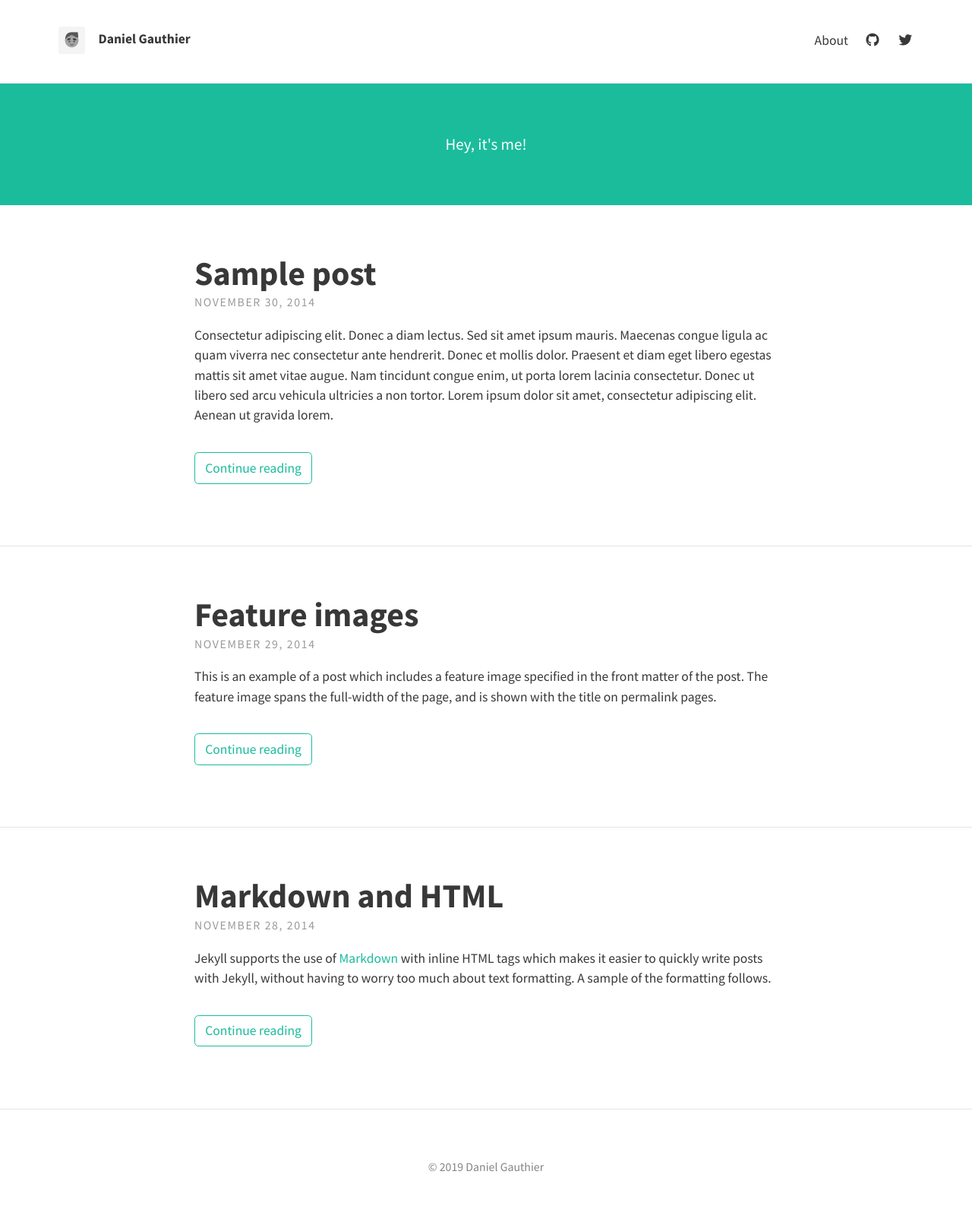
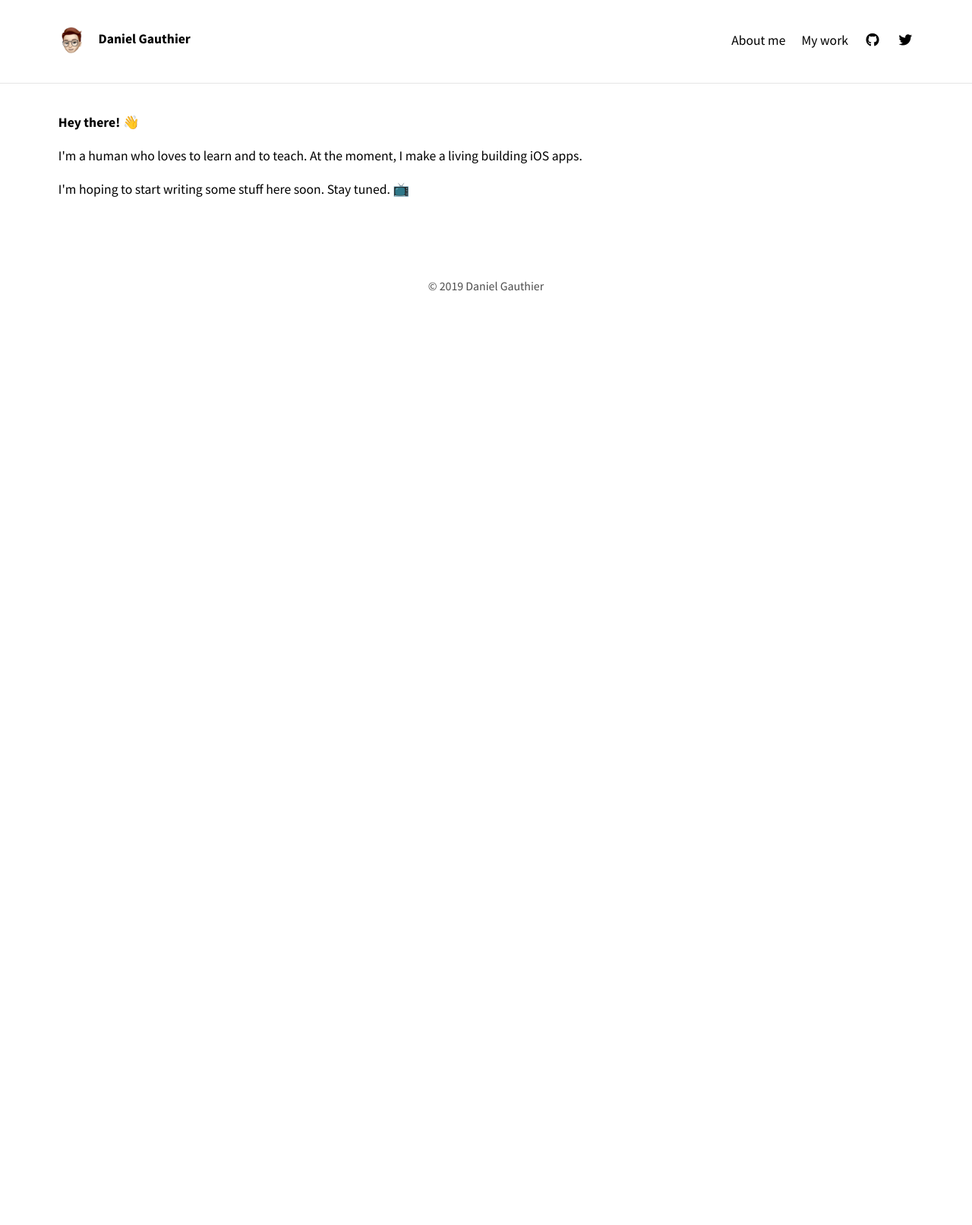
Before and after one commit to danielmgauthier/danielmgauthier.github.io, a Jekyll site: the page built from index.html, in a window 1280 px wide. Shown: the whole page at 76% size. Built offline with Jekyll 4.4.1, drawn with Linux system fonts in a browser that asks for light colours; nearby versions of some CDN libraries; the list of posts is cut into pages by our own code; after the commit the page ends 900 px from its top, so only the background shows below that.

Commit message:
Some customization for initial launch.

```diff
--- a/_config.yml
+++ b/_config.yml
@@ -6,14 +6,16 @@ url: "https://danielmgauthier.github.io/"
 theme_settings:
   # Meta
   title: Daniel Gauthier
-  avatar: assets/img/avatar.png
+  avatar: assets/img/animoji.jpeg
   favicon: assets/favicon.ico
   gravatar: # Email MD5 hash
   description: "A little personal website about computers and stuff." # used by search engines
 
   # Header and footer text
   header_text: >
-     <p>Hey, it's me!</p>
+    <p><b>Hey there! 👋</b></p>
+    <p>I'm a human who loves to learn and to teach. At the moment, I make a living building iOS apps.</p>
+    <p>I'm hoping to start writing some stuff here soon. Stay tuned. 📺</p>
   header_text_feature_image:
   footer_text: >
    &copy; 2019 Daniel Gauthier
@@ -45,7 +47,7 @@ theme_settings:
   # Scripts
   google_analytics: # Tracking ID, e.g. "UA-000000-01"
   disqus_shortname:
-  katex: true # Enable if using math markup
+  katex: false # Enable if using math markup
   search: false # Enable the search feature
 
   # Localization strings
@@ -65,7 +67,7 @@ theme_settings:
   google_fonts: "Source+Sans+Pro:400,700,700italic,400italic"
 
   # Post navigation
-  post_navigation: false
+  post_navigation: true
 
 # PAGINATION
 paginate: 5
--- a/_posts/2014-11-28-markdown-and-html.md
+++ /dev/null
@@ -1,39 +0,0 @@
----
-layout: post
-title: Markdown and HTML
----
-
-Jekyll supports the use of [Markdown](http://daringfireball.net/projects/markdown/syntax) with inline HTML tags which makes it easier to quickly write posts with Jekyll, without having to worry too much about text formatting. A sample of the formatting follows.
-
-Tables have also been extended from Markdown:
-
-First Header  | Second Header
-------------- | -------------
-Content Cell  | Content Cell
-Content Cell  | Content Cell
-
-Here's an example of an image, which is included using Markdown:
-
-![Geometric pattern with fading gradient]({{ site.baseurl }}/assets/img/sample_feature_img_2.png)
-
-Highlighting for code in Jekyll is done using Pygments or Rouge. This theme makes use of Rouge by default.
-
-{% highlight js %}
-// count to ten
-for (var i = 1; i <= 10; i++) {
-    console.log(i);
-}
-
-// count to twenty
-var j = 0;
-while (j < 20) {
-    j++;
-    console.log(j);
-}
-{% endhighlight %}
-
-Type Theme uses KaTeX to display maths. Equations such as $$S_n = a \times \frac{1-r^n}{1-r}$$ can be displayed inline.
-
-Alternatively, they can be shown on a new line:
-
-$$ f(x) = \int \frac{2x^2+4x+6}{x-2} $$
--- a/_posts/2014-11-29-feature-images.md
+++ /dev/null
@@ -1,6 +0,0 @@
----
-layout: post
-title: Feature images
-feature-img: "assets/img/sample_feature_img.png"
----
-This is an example of a post which includes a feature image specified in the front matter of the post. The feature image spans the full-width of the page, and is shown with the title on permalink pages.
--- a/_posts/2014-11-30-sample-post.md
+++ /dev/null
@@ -1,22 +0,0 @@
----
-layout: post
-title: Sample post
-tags: [test, sample]
----
-Consectetur adipiscing elit. Donec a diam lectus. Sed sit amet ipsum mauris. Maecenas congue ligula ac quam viverra nec consectetur ante hendrerit. Donec et mollis dolor. Praesent et diam eget libero egestas mattis sit amet vitae augue. Nam tincidunt congue enim, ut porta lorem lacinia consectetur. Donec ut libero sed arcu vehicula ultricies a non tortor. Lorem ipsum dolor sit amet, consectetur adipiscing elit. Aenean ut gravida lorem.
-
-* Consectetur adipiscing elit
-* Donec a diam lectus
-* Sed sit amet ipsum mauris
-
-Ut turpis felis, pulvinar a semper sed, adipiscing id dolor. Pellentesque auctor nisi id magna consequat sagittis. Curabitur dapibus enim sit amet elit pharetra tincidunt feugiat nisl imperdiet. Ut convallis libero in urna ultrices accumsan. Donec sed odio eros. Donec viverra mi quis quam pulvinar at malesuada arcu rhoncus. Cum sociis natoque penatibus et magnis dis parturient montes, nascetur ridiculus mus. In rutrum accumsan ultricies. Mauris vitae nisi at sem facilisis semper ac in est.
-
-Nunc diam velit, adipiscing ut tristique vitae, sagittis vel odio. Maecenas convallis ullamcorper ultricies. Curabitur ornare, ligula *semper consectetur sagittis*, nisi diam iaculis velit, id fringilla sem nunc vel mi. Nam dictum, odio nec pretium volutpat, arcu ante placerat erat, non tristique elit urna et turpis. Quisque mi metus, ornare sit amet fermentum et, tincidunt et orci. Fusce eget orci a orci congue vestibulum.
-
-Ut dolor diam, elementum et vestibulum eu, porttitor vel elit. Curabitur venenatis pulvinar tellus gravida ornare. Sed et erat faucibus nunc euismod ultricies ut id justo. Nullam cursus suscipit nisi, et ultrices justo sodales nec. Fusce venenatis facilisis lectus ac semper. Aliquam at massa ipsum. Quisque bibendum purus convallis nulla ultrices ultricies. Nullam aliquam, mi eu aliquam tincidunt, purus velit laoreet tortor, viverra pretium nisi quam vitae mi. Fusce vel volutpat elit. Nam sagittis nisi dui.
-
-> Suspendisse lectus leo, consectetur in tempor sit amet, placerat quis neque
-
-Etiam luctus porttitor lorem, sed suscipit est rutrum non. Curabitur lobortis nisl a enim congue semper. Aenean commodo ultrices imperdiet. Vestibulum ut justo vel sapien venenatis tincidunt.
-
-Phasellus eget dolor sit amet ipsum dapibus condimentum vitae quis lectus. Aliquam ut massa in turpis dapibus convallis. Praesent elit lacus, vestibulum at malesuada et, ornare et est. Ut augue nunc, sodales ut euismod non, adipiscing vitae orci. Mauris ut placerat justo. Mauris in ultricies enim. Quisque nec est eleifend nulla ultrices egestas quis ut quam. Donec sollicitudin lectus a mauris pulvinar id aliquam urna cursus. Cras quis ligula sem, vel elementum mi. Phasellus non ullamcorper urna.
--- a/_sass/base/_variables.scss
+++ b/_sass/base/_variables.scss
@@ -14,8 +14,8 @@ $background-color: #fff !default;
 $border-color: rgba(0, 0, 0, 0.1) !default; // rgba recommended if using feature images
 
 // Typography colours
-$text-color: #383838 !default;
-$link-color: #1ABC9C !default;
+$text-color: #000000 !default;
+$link-color: rgb(255, 45, 85) !default;
 $selection-color: #D4D4D4 !default; // visible when highlighting text
 
 // Tags color
@@ -25,13 +25,13 @@ $tags-color: #b0b0b0 !default;
 $search-color: #999 !default;
 
 // Header colours
-$header-link-color: #383838 !default;
+$header-link-color: #000 !default;
 
 // Feature image for articles
 $feature-image-text-color: #fff !default;
 $feature-image-size: cover !default; // options include "cover", "contain", "auto"
 
 // Header description box
-$header-desc-background-color: #1ABC9C !default;
-$header-desc-text-color: #FFF !default;
+$header-desc-background-color: rgba(0, 0, 0, 0) !default;
+$header-desc-text-color: #000 !default;
 $header-desc-link-color: #02453D !default;
--- a/_sass/includes/_header.scss
+++ b/_sass/includes/_header.scss
@@ -8,6 +8,7 @@
 
   a {
     color: $header-link-color;
+    font-weight: 500;
   }
 
   .avatar {
@@ -24,6 +25,10 @@
     font-weight: bold;
     font-size: 1em;
     line-height: 1.5;
+  }
+
+  .site-title a {
+    font-weight: bold;
   }
 
   .site-nav {
--- a/_sass/layouts/_index.scss
+++ b/_sass/layouts/_index.scss
@@ -1,12 +1,12 @@
 // Header text feature
 .call-out {
-  @extend %padding-regular;
+  @extend %padding-small;
   display: inline-block;
   width: 100%;
   background-color:$header-desc-background-color;
   background-size: cover;
-  font-size: 1.2em;
-  text-align: center;
+  font-size: 1em;
+  text-align: left;
   color: $header-desc-text-color;
 }
 .call-out p:last-child {
@@ -15,6 +15,7 @@
 .call-out a {
   color: $header-desc-link-color
 }
+
 // Post listing
 .posts {
   .post-teaser {
--- a/about.md
+++ b/about.md
@@ -1,12 +1,7 @@
 ---
 layout: page
-title: About
+title: About me
 permalink: /about/
-feature-img: "assets/img/sample_feature_img_2.png"
 ---
 
-Type Theme is a free and open-source theme for [Jekyll](http://jekyllrb.com/), licensed under the MIT License.
-
-Head over to the [theme's documentation](https://rohanchandra.github.io/project/type/) for much more information about Type Theme or to install this theme on your own Jekyll site.
-
-This file is an example of a page in Jekyll, that automatically shows up in the header navigation, you can delete or modify this file freely.
+Nothing here yet!
--- /dev/null
+++ b/work.md
@@ -0,0 +1,7 @@
+---
+layout: page
+title: My work
+permalink: /work/
+---
+
+Nothing here yet!
```
Also changed, not shown: assets/img/animoji.jpeg (added), 3 other files.
